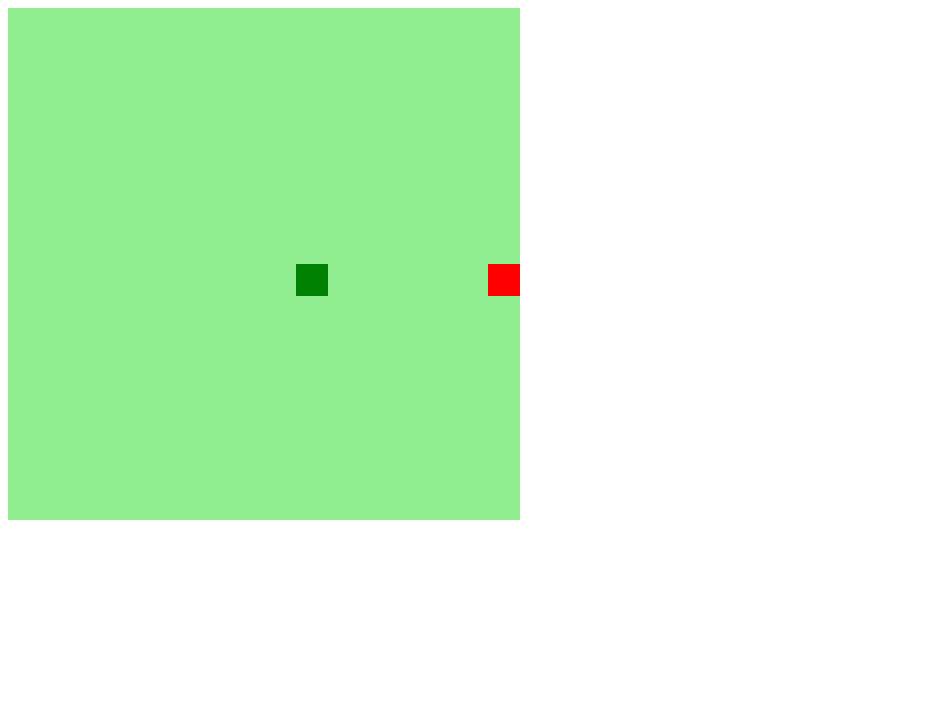
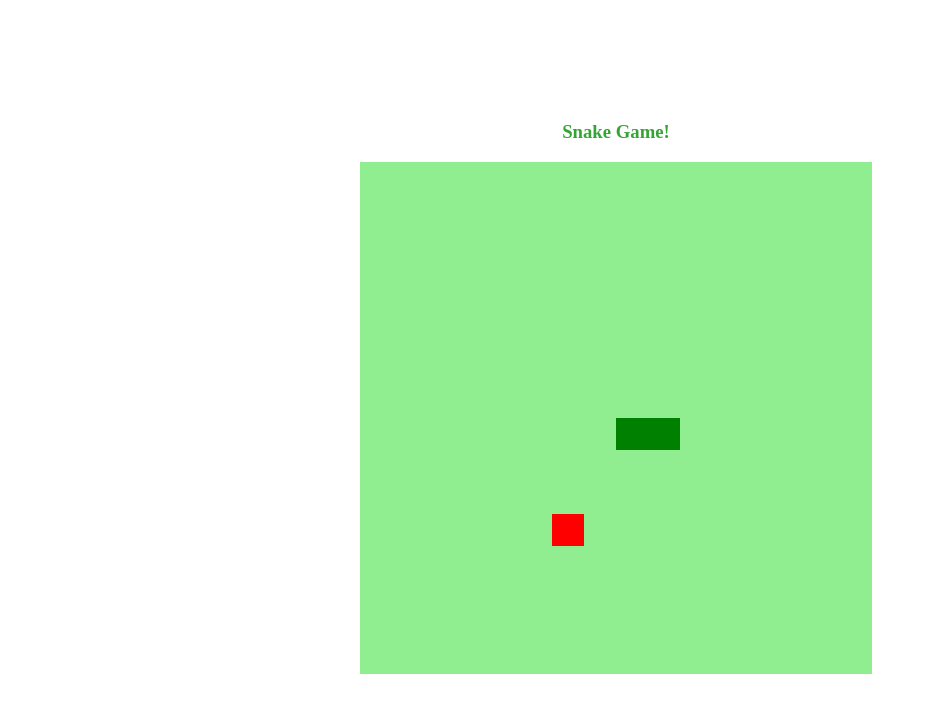
Before and after one commit to williamlopesdev/jogo_da_cobrinha_JS, a plain HTML site: page index.html in a window 1280 px wide. Shown: the whole page, without its empty margins (0-927 px from the left). Drawn offline with Linux system fonts and the light colour scheme.

Commit message:
adicionar estilização

```diff
--- a/index.html
+++ b/index.html
@@ -9,6 +9,7 @@
     <script defer src='/script.js'></script>
 </head>
 <body>
+    <h3>Snake Game!</h3>
     <canvas id="snake" width="512" height="512"></canvas>
 </body>
 </html>
--- a/script.js
+++ b/script.js
@@ -1,28 +1,26 @@
-let canvas = document.getElementById("snake");
-let context = canvas.getContext("2d");
+let canvas = document.getElementById("snake"); //criar elemento que irá rodar o jogo
+let context = canvas.getContext("2d"); //....
 let box = 32;
-let snake = [];
-snake[0] = {
+let snake = []; //criar cobrinha como lista, já que ela vai ser uma série de coordenadas, que quando pintadas, criam os quadradinhos
+snake[0] ={
     x: 8 * box,
     y: 8 * box
 }
-
 let direction = "right";
-let food = {
+let food ={
     x: Math.floor(Math.random() * 15 + 1) * box,
     y: Math.floor(Math.random() * 15 + 1) * box
 }
 
-
 function criarBG(){
     context.fillStyle = "lightgreen";
-    context.fillRect(0, 0, 16 * box, 16 * box);
+    context.fillRect(0, 0, 16*box, 16*box); //desenha o retângulo usando x e y e a largura e altura setadas
 }
 
-function criarCobrinha(){
-    for(i=0; i < snake.length; i++){
+function criarCobrinha (){
+    for(i = 0; i < snake.length; i++){
         context.fillStyle = "green";
-        context.fillRect (snake[i].x, snake[i].y, box, box);
+        context.fillRect(snake[i].x, snake[i].y, box, box);
     }
 }
 
@@ -31,7 +29,7 @@ function drawFood (){
     context.fillRect(food.x, food.y, box, box);
 }
 
-
+//quando um evento acontece, detecta e chama uma função
 document.addEventListener('keydown', update);
 
 function update(event){
@@ -42,14 +40,22 @@ function update(event){
 }
 
 function iniciarJogo(){
+
     if(snake[0].x > 15*box && direction == "right") snake[0].x = 0;
     if(snake[0].x < 0 && direction == 'left') snake[0].x = 16 * box;
     if(snake[0].y > 15*box && direction == "down") snake[0].y = 0;
     if(snake[0].y < 0 && direction == 'up') snake[0].y = 16 * box;
 
+    for(i = 1; i < snake.length; i++){
+        if(snake[0].x == snake[i].x && snake[0].y == snake[i].y){
+            clearInterval(jogo);
+            alert('Game Over :(');
+        }
+    }
+
     criarBG();
     criarCobrinha();
-    drawFood()
+    drawFood();
 
     let snakeX = snake[0].x;
     let snakeY = snake[0].y;
@@ -59,16 +65,19 @@ function iniciarJogo(){
     if (direction == "up") snakeY -= box;
     if(direction == "down") snakeY += box;
 
+    if(snakeX != food.x || snakeY != food.y){
+        snake.pop(); //pop tira o último elemento da lista
+    }else{
+        food.x = Math.floor(Math.random() * 15 +1) * box;
+        food.y = Math.floor(Math.random() * 15 +1) * box;
+    }
 
-    snake.pop();
-
-    let newHead = {
+    let newHead ={
         x: snakeX,
         y: snakeY
     }
 
-    snake.unshift(newHead);
-
+    snake.unshift(newHead); //método unshift adiciona como primeiro quadradinho da cobrinha
 }
 
 let jogo = setInterval(iniciarJogo, 100);
--- a/style.css
+++ b/style.css
@@ -0,0 +1,10 @@
+body{
+    height: 95vh;
+    width: 95vw;
+    display: flex;
+    flex-direction: column;
+    justify-content: center;
+    align-items: center;
+    background-color:white;
+    color: rgb(52, 165, 52);
+}
```
